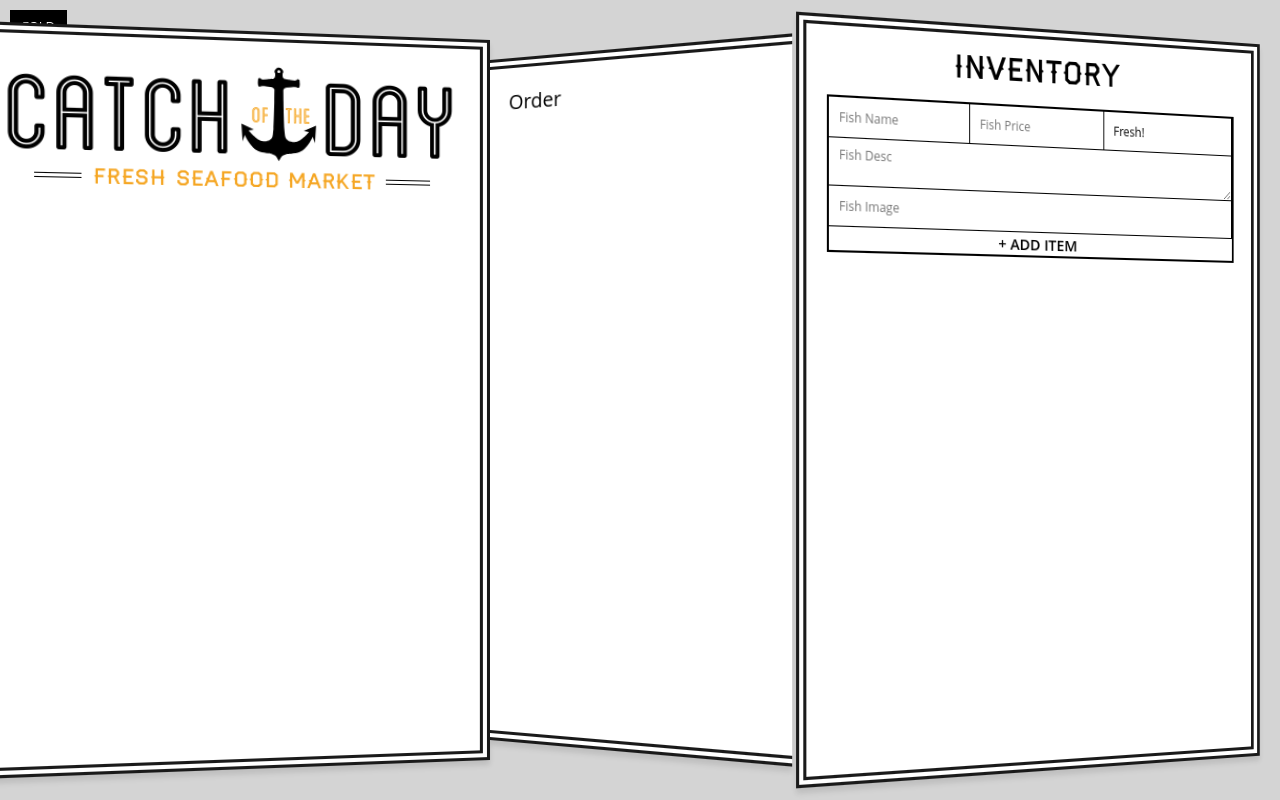
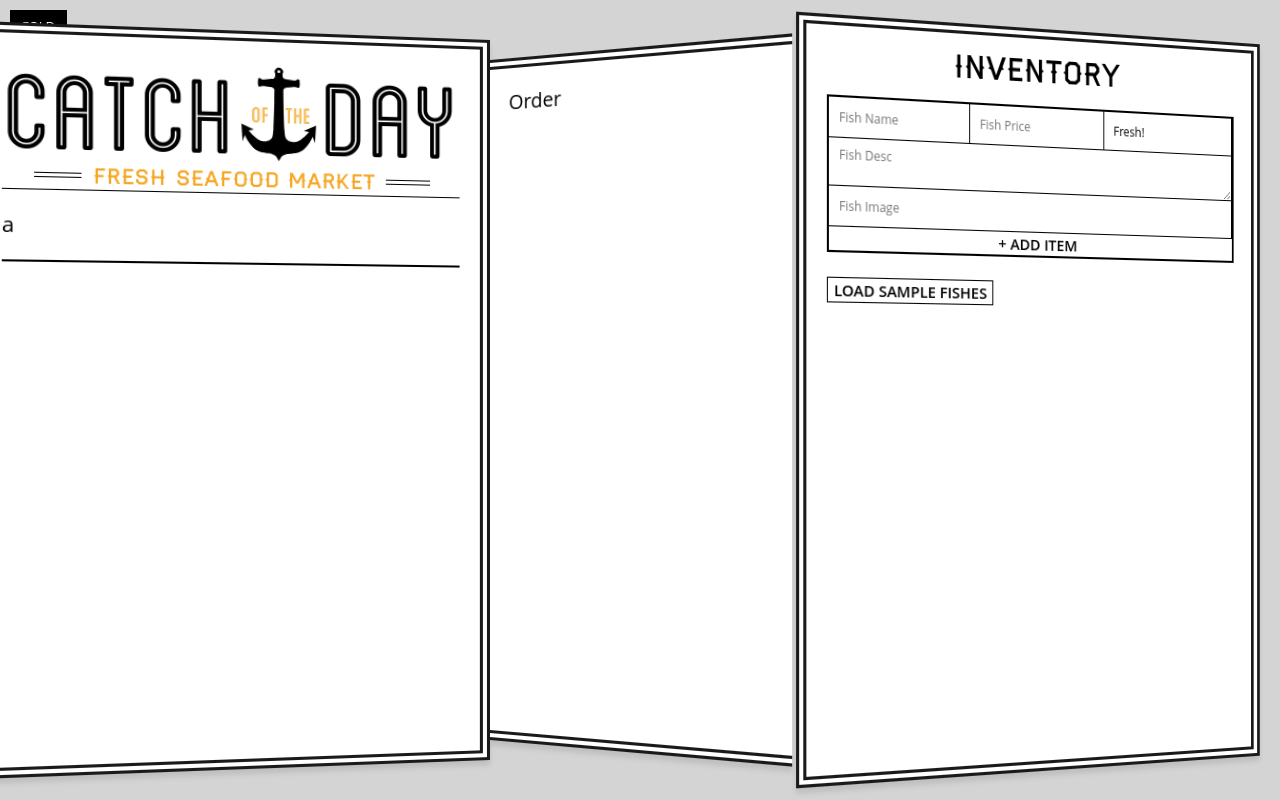
Before and after one commit to SipiZork/react-for-begginers, a React (Create React App) app: page / in a window 1280 px wide. Both pictures are taken after a click on the button "VISIT STORE →". Shown: the top 800 px of the page. Built offline with nearby package versions, Linux system fonts and the light colour scheme.

Commit message:
seventh-lesson

```diff
--- a/src/components/AddFishForm.js
+++ b/src/components/AddFishForm.js
@@ -1,4 +1,4 @@
-import React, {PropTypes} from 'react';
+import React from 'react';
 
 class AddFishForm extends React.Component {
   createFish(event) {
@@ -13,7 +13,6 @@ class AddFishForm extends React.Component {
     }
     this.props.addFish(fish);
     this.fishFrom.reset();
-    console.log(fish);
   }
 
   render() {
--- a/src/components/App.js
+++ b/src/components/App.js
@@ -2,12 +2,17 @@ import React from 'react';
 import Header from './Header';
 import Order from './Order';
 import Inventory from './Inventory';
+import Fish from './Fish';
+import simpleFishes from '../sample-fishes';
+
+
 
 class App extends React.Component {
   constructor(){
     super();
 
     this.addFish = this.addFish.bind(this);
+    this.loadSamples = this.loadSamples.bind(this);
     // getinitialState
     this.state = {
       fishes: {},
@@ -25,14 +30,23 @@ class App extends React.Component {
     this.setState({ fishes });
   }
 
+  loadSamples(){
+    this.setState({
+      fishes: simpleFishes
+    });
+  }
+
   render() {
     return (
       <div className="catch-of-the-day">
         <div className="menu">
           <Header tagline="Fresh Seafood Market"/>
+          <ul className="list-of-fishes">
+            <Fish />
+          </ul>
         </div>
         <Order />
-        <Inventory addFish={this.addFish}/>
+        <Inventory addFish={this.addFish} loadSamples={this.loadSamples}/>
       </div>
     );
   }
--- /dev/null
+++ b/src/components/Fish.js
@@ -0,0 +1,11 @@
+import React from 'react';
+
+class Fish extends React.Component {
+  render() {
+    return (
+      <li className="menu-fish">a</li>
+    )
+  }
+}
+
+export default Fish;
--- a/src/components/Inventory.js
+++ b/src/components/Inventory.js
@@ -7,6 +7,7 @@ class Inventory extends React.Component {
       <div>
         <h2>Inventory</h2>
         <AddFishForm addFish={this.props.addFish} />
+        <button onClick={this.props.loadSamples}>Load Sample Fishes</button>
       </div>
     );
   }
--- /dev/null
+++ b/src/sample-fishes.js
@@ -0,0 +1,84 @@
+// This is just some sample data so you don't have to think of your own!
+const fishes = {
+  fish1: {
+    name: "Pacific Halibut",
+    image: "/images/hali.jpg",
+    desc:
+      "Everyone’s favorite white fish. We will cut it to the size you need and ship it.",
+    price: 1724,
+    status: "available"
+  },
+
+  fish2: {
+    name: "Lobster",
+    image: "/images/lobster.jpg",
+    desc:
+      "These tender, mouth-watering beauties are a fantastic hit at any dinner party.",
+    price: 3200,
+    status: "available"
+  },
+
+  fish3: {
+    name: "Sea Scallops",
+    image: "/images/scallops.jpg",
+    desc:
+      "Big, sweet and tender. True dry-pack scallops from the icey waters of Alaska. About 8-10 per pound",
+    price: 1684,
+    status: "unavailable"
+  },
+
+  fish4: {
+    name: "Mahi Mahi",
+    image: "/images/mahi.jpg",
+    desc:
+      "Lean flesh with a mild, sweet flavor profile, moderately firm texture and large, moist flakes. ",
+    price: 1129,
+    status: "available"
+  },
+
+  fish5: {
+    name: "King Crab",
+    image: "/images/crab.jpg",
+    desc:
+      "Crack these open and enjoy them plain or with one of our cocktail sauces",
+    price: 4234,
+    status: "available"
+  },
+
+  fish6: {
+    name: "Atlantic Salmon",
+    image: "/images/salmon.jpg",
+    desc:
+      "This flaky, oily salmon is truly the king of the sea. Bake it, grill it, broil it...as good as it gets!",
+    price: 1453,
+    status: "available"
+  },
+
+  fish7: {
+    name: "Oysters",
+    image: "/images/oysters.jpg",
+    desc: "A soft plump oyster with a sweet salty flavor and a clean finish.",
+    price: 2543,
+    status: "available"
+  },
+
+  fish8: {
+    name: "Mussels",
+    image: "/images/mussels.jpg",
+    desc:
+      "The best mussels from the Pacific Northwest with a full-flavored and complex taste.",
+    price: 425,
+    status: "available"
+  },
+
+  fish9: {
+    name: "Jumbo Prawns",
+    image: "/images/prawns.jpg",
+    desc:
+      "With 21-25 two bite prawns in each pound, these sweet morsels are perfect for shish-kabobs.",
+    price: 2250,
+    status: "available"
+  }
+};
+
+export default fishes;
```
